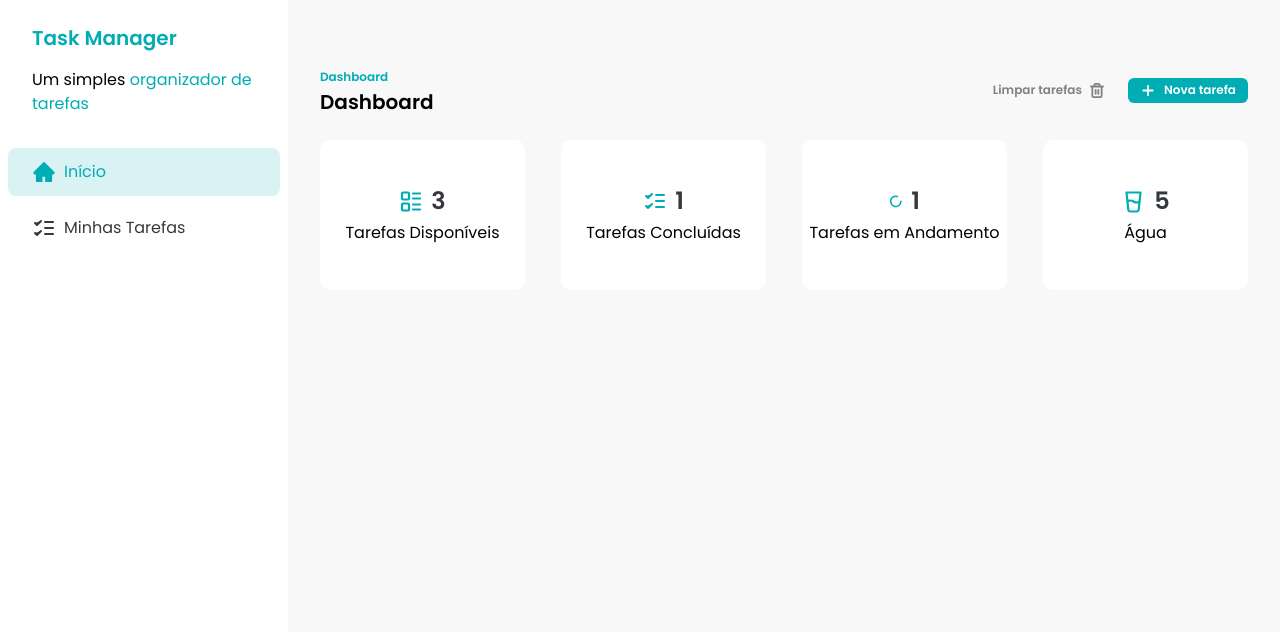
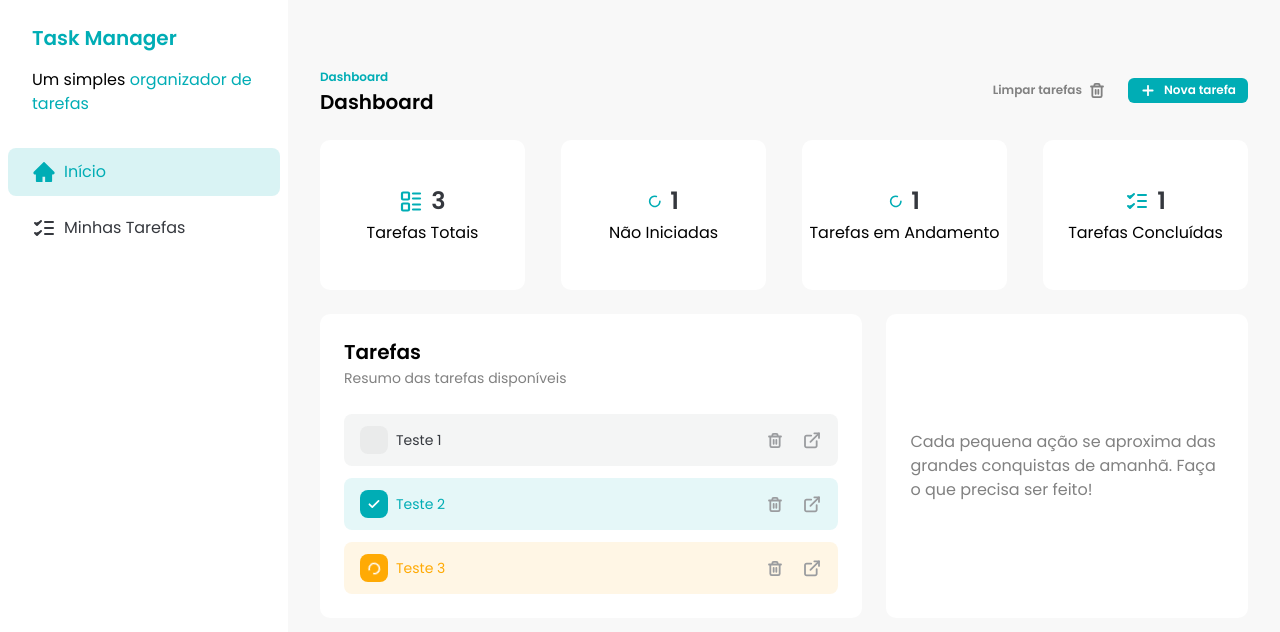
Before and after one commit to GustavoOrelio/Task-Manager, a React (Vite) app: page / in a window 1280 px wide. Shown: the top 632 px of the page. Built offline with nearby package versions, Linux system fonts and the light colour scheme; data requests are answered from the project's data file.

Commit message:
feat: update task statuses and implement DashboardCards component

```diff
--- a/db.json
+++ b/db.json
@@ -12,14 +12,14 @@
       "title": "Teste 2",
       "time": "afternoon",
       "description": "Teste 2",
-      "status": "in_progress"
+      "status": "done"
     },
     {
       "id": "b70f0086-891b-4233-b481-a61ab7f7e875",
       "title": "Teste 3",
       "time": "evening",
       "description": "Testeeee 3",
-      "status": "done"
+      "status": "in_progress"
     }
   ]
 }
--- /dev/null
+++ b/src/components/DashboardCards.jsx
@@ -0,0 +1,45 @@
+import { LoaderIcon, Tasks2Icon, TasksIcon } from "../assets/icons";
+import { useGetTasks } from "../hooks/data/use-get-tasks";
+import DashboardCard from "./DashboardCard";
+
+const DashboardCards = () => {
+  const { data: tasks } = useGetTasks();
+
+  const notStartedTasks = tasks?.filter(
+    (task) => task.status === "not_started"
+  ).length;
+  const doneTasks = tasks?.filter((task) => task.status === "done").length;
+  const inProgressTasks = tasks?.filter(
+    (task) => task.status === "in_progress"
+  ).length;
+
+  return (
+    <div className="grid grid-cols-4 gap-9">
+      <DashboardCard
+        icon={<Tasks2Icon />}
+        mainText={tasks?.length}
+        secondaryText="Tarefas Totais"
+      />
+
+      <DashboardCard
+        icon={<LoaderIcon />}
+        mainText={notStartedTasks}
+        secondaryText="Não Iniciadas"
+      />
+
+      <DashboardCard
+        icon={<LoaderIcon />}
+        mainText={inProgressTasks}
+        secondaryText="Tarefas em Andamento"
+      />
+
+      <DashboardCard
+        icon={<TasksIcon />}
+        mainText={doneTasks}
+        secondaryText="Tarefas Concluídas"
+      />
+    </div>
+  );
+};
+
+export default DashboardCards;
--- a/src/components/TaskItem.jsx
+++ b/src/components/TaskItem.jsx
@@ -23,7 +23,7 @@
     }
 
     if (task.status === "not_started") {
-      return "bg-brand-dark-blue bg-opacity-10 text-brand-dark-blue";
+      return "bg-brand-dark-blue bg-opacity-5 text-brand-dark-blue";
     }
   };
 
--- a/src/pages/Home.jsx
+++ b/src/pages/Home.jsx
@@ -1,51 +1,38 @@
-import {
-  GlassWaterIcon,
-  LoaderIcon,
-  Tasks2Icon,
-  TasksIcon,
-} from "../assets/icons";
-import DashboardCard from "../components/DashboardCard";
+import DashboardCards from "../components/DashboardCards";
 import Header from "../components/Header";
 import Sidebar from "../components/Sidebar";
+import TaskItem from "../components/TaskItem";
 import { useGetTasks } from "../hooks/data/use-get-tasks";
 
 const HomePage = () => {
   const { data: tasks } = useGetTasks();
-
-  const doneTasks = tasks?.filter((task) => task.status === "done").length;
-  const inProgressTasks = tasks?.filter(
-    (task) => task.status === "in_progress"
-  ).length;
-
   return (
     <div className="flex">
       <Sidebar />
       <div className="w-full space-y-6 px-8 py-16">
         <Header subtitle="Dashboard" title="Dashboard" />
-        <div className="grid grid-cols-4 gap-9">
-          <DashboardCard
-            icon={<Tasks2Icon />}
-            mainText={tasks?.length}
-            secondaryText="Tarefas Disponíveis"
-          />
+        <DashboardCards />
+        <div className="grid grid-cols-[1.5fr,1fr] gap-6">
+          <div className="space-y-6 rounded-[10px] bg-white p-6">
+            <div>
+              <h3 className="text-xl font-semibold">Tarefas</h3>
+              <span className="text-sm text-brand-dark-gray">
+                Resumo das tarefas disponíveis
+              </span>
+            </div>
 
-          <DashboardCard
-            icon={<TasksIcon />}
-            mainText={doneTasks}
-            secondaryText="Tarefas Concluídas"
-          />
-
-          <DashboardCard
-            icon={<LoaderIcon />}
-            mainText={inProgressTasks}
-            secondaryText="Tarefas em Andamento"
-          />
-
-          <DashboardCard
-            icon={<GlassWaterIcon />}
-            mainText="5"
-            secondaryText="Água"
-          />
+            <div className="space-y-3">
+              {tasks?.map((task) => (
+                <TaskItem key={task.id} task={task} />
+              ))}
+            </div>
+          </div>
+          <div className="flex items-center justify-center space-y-6 rounded-[10px] bg-white p-6">
+            <p className="text-brand-dark-gray">
+              Cada pequena ação se aproxima das grandes conquistas de amanhã.
+              Faça o que precisa ser feito!
+            </p>
+          </div>
         </div>
       </div>
     </div>
```
